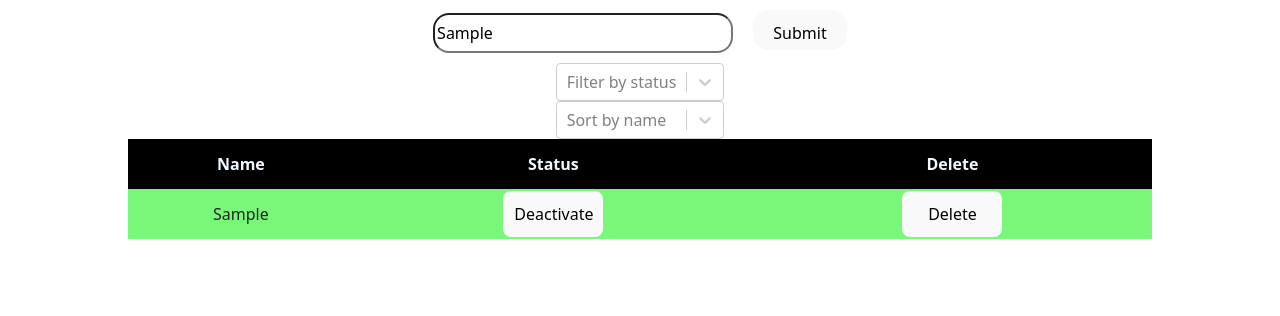
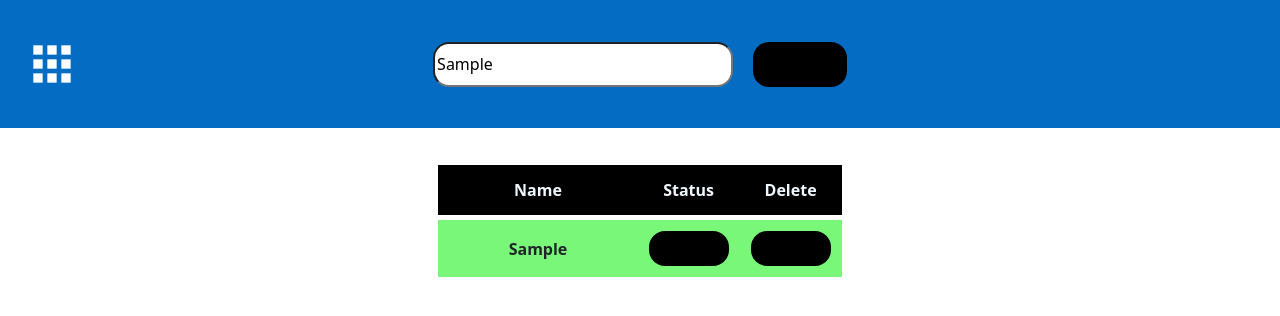
Before and after one commit to arohidsilva/first-task, a React (Vite) app in the folder first-task/: page / in a window 1280 px wide. Both pictures are taken after typing "Sample" into the empty fields and a click on the button "Submit". Shown: the top 316 px of the page. Built offline with nearby package versions, Linux system fonts and the light colour scheme.

Commit message:
Added styles to the homepage

```diff
--- a/first-task/package.json
+++ b/first-task/package.json
@@ -12,8 +12,10 @@
   "dependencies": {
     "react": "^18.2.0",
     "react-dom": "^18.2.0",
+    "react-icons": "^5.2.1",
     "react-router-dom": "^6.23.1",
-    "react-select": "^5.8.0"
+    "react-select": "^5.8.0",
+    "react-spinners": "^0.13.8"
   },
   "devDependencies": {
     "@types/react": "^18.2.66",
--- a/first-task/src/Components/Homepage.jsx
+++ b/first-task/src/Components/Homepage.jsx
@@ -2,15 +2,23 @@
 import React, { useEffect, useState } from 'react';
 import '../Stylesheets/Homepage.css';
 import Select from "react-select";
+import { CgMenuGridR } from "react-icons/cg";
+
 
 function Homepage() {
     const [names,setNames]= useState({name:"",status:true});
     const [nameList,setNameList] = useState([]);
-    const [showList,setShowList] = useState([])
+    const [showList,setShowList] = useState([]);
     const [fetch, setFetch] = useState({
         statusKey:[],
         sortKey: "",
       });
+    const [menu,setMenu] = useState(false);
+    const [loading,setLoading] = useState(false);
+
+    useEffect(()=>{
+
+    },[])
 
     const handleChange = (event) => {
         setNames({...names, name :event.target.value});
@@ -92,11 +100,16 @@ function Homepage() {
 
   return (
     <div className='HPContainer'>
-        <form>
+        <div className='HPSubmitConatiner'>
+            <CgMenuGridR className='HPMenu' onClick={()=>{setMenu(!menu)}}/>
             <input className='HPInput'  type='text' placeholder='Enter the name' onChange={handleChange}></input>
             <button className='HPSubmit' onClick={handleSubmit}>Submit</button>
-        </form>
-        <div>
+        </div>
+        {
+            menu ?
+            <>
+                <div className='HPFilter'>
+                    {/* <IoCloseCircleSharp onClick={()=>{setMenu(!menu)}}/> */}
                     <Select
                         isMulti
                         className="MISelect"
@@ -106,23 +119,47 @@ function Homepage() {
                         onChange={(e) => {
                             setFetch({...fetch,statusKey: e})
                         }}
+                        styles={{
+                            control: (baseStyles) => ({
+                            ...baseStyles,
+                            borderWidth: 2,
+                            borderRadius: 17,
+                            borderColor: "black",
+                            margin: 10,
+                            width: 260
+                            })
+                        }}
                     />
                     <Select
                         options={options}
                         placeholder="Sort by name"
-            value={fetch.sortKey}
                         onChange={(e) => {
                         setFetch({...fetch,sortKey: e.value})
                         }}
+                        styles={{
+                            control: (baseStyles) => ({
+                            ...baseStyles,
+                            borderWidth: 2,
+                            borderRadius: 17,
+                            borderColor: "black",
+                            margin: 10,
+                            width: 260
+                            })
+                        }}
                     />
+                </div>
+            </>:
+            <></>
+        }
 
-        </div>
+        <div className='HPTable'>
+            <div className='d-flex justify-content-center'>
             {
                 showList.length != 0 ?
                 <>
                 <table>
                     <tr>
-                    <th>Name</th>
+                        <th style={{ width: '300px' }}>Name</th>
                         <th>Status</th>
                         <th>Delete</th>
                     </tr>
@@ -152,9 +189,11 @@ function Homepage() {
                 </>
                 :
                 <>
-                <div>No names submitted yet!</div>
+                    <div className='text-danger fs-4 fw-bold'>No names submitted yet!</div>
                 </>
             }
+            </div>
+        </div>
     </div>
   )
 }
--- a/first-task/src/Stylesheets/Homepage.css
+++ b/first-task/src/Stylesheets/Homepage.css
@@ -1,11 +1,24 @@
-.HPContainer{
+.HPSubmitConatiner{
     display: flex;
-    flex-direction: column;
     align-items: center;
+    justify-content: center;
+    background-color: rgb(4, 108, 194);
+    width: 100vw;
+    height: 8rem;
+    position: sticky;
+    z-index: 3;
+    top: 0;
+}
 
+.HPMenu{
+    color: white;
+    font-size: 3.5rem;
+    left: 1.5rem;
+    position: absolute;
 }
+
 .HPInput{
-    height: 40px;
+    height: 45px;
     width: 300px;
     border-radius: 1rem;
     margin: 10px;
@@ -13,14 +26,20 @@
 }
 
 .HPSubmit{
-    height: 40px;
+    height: 45px;
     border-radius: 1rem;
     margin: 10px;
+    background-color: black;
 }
 
 .HPButton{
-    width:100px;
-    padding: 10px;
+    width:80px;
+    height: 35px;
+    border-radius: 1rem;
+    margin: 10px;
+    background-color: black;
+    padding: 5px;
+    font-size: small;
 }
 
 .HPActive{
@@ -28,16 +47,18 @@
 }
 
 .HPDeactive{
-    background-color: rgb(247, 147, 147);
+    background-color: rgb(177, 174, 174);
 }
 
 table{
     width: 80%;
+    border-collapse: separate;
+    border-spacing: 0 5px;
 }
 
 tr{
     margin: 10px;
-    border-radius: 10px;
+    border-style: solid;
 }
 
 th{
@@ -50,4 +71,28 @@ th{
 td{
     height: 50px;
     text-align: center;
+    font-size: medium;
+    font-weight: 600;
 }
+
+.HPFilter{
+    display: flex;
+    flex-direction: column;
+    align-items: center;
+    padding: 2rem;
+    width: 300px;
+    height:100vh;
+    background-color: rgb(177, 174, 174);
+    left: 0;
+    top: 8rem;
+    position: fixed;
+
+}
+
+.HPTable{
+    display: flex;
+    justify-content: center;
+    z-index: 1;
+    padding-top: 2rem;
+
+}
```
Also changed, not shown: 1 other file (tests, documents, lock files or other folders). Lines whose indentation alone changed are shown as unchanged.
